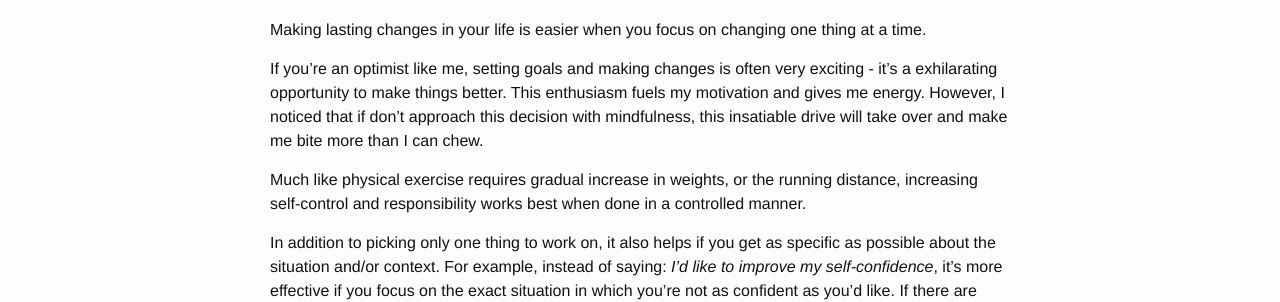
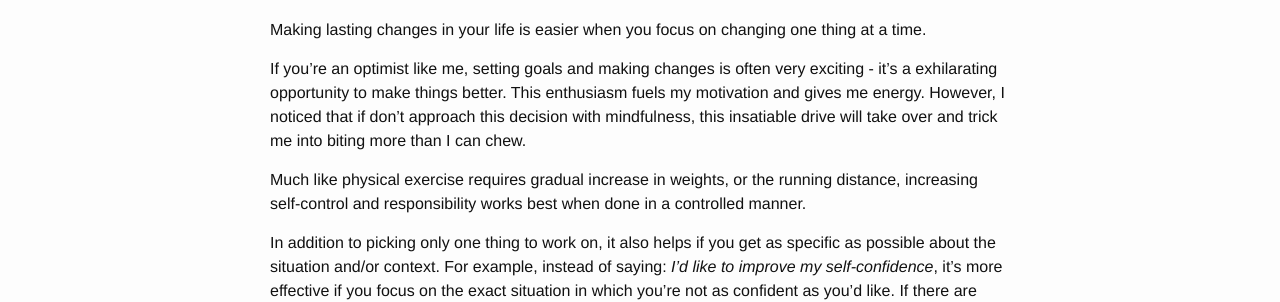
Before and after one commit to milandobrota/milandobrota.github.io, a Jekyll site: the page built from _posts/2016-01-13-one-thing-at-a-time.md, in a window 1280 px wide. Shown: the part 182-484 px from the top of the page. Built offline with Jekyll 4.4.1, drawn with Linux system fonts in a browser that asks for light colours.

```diff
--- a/_posts/2016-01-13-one-thing-at-a-time.md
+++ b/_posts/2016-01-13-one-thing-at-a-time.md
@@ -6,7 +6,7 @@ tags: []
 ---
 Making lasting changes in your life is easier when you focus on changing one thing at a time.
 
-If you're an optimist like me, setting goals and making changes is often very exciting - it's a exhilarating opportunity to make things better. This enthusiasm fuels my motivation and gives me energy. However, I noticed that if don't approach this decision with mindfulness, this insatiable drive will take over and make me bite more than I can chew.
+If you're an optimist like me, setting goals and making changes is often very exciting - it's a exhilarating opportunity to make things better. This enthusiasm fuels my motivation and gives me energy. However, I noticed that if don't approach this decision with mindfulness, this insatiable drive will take over and trick me into biting more than I can chew.
 
 Much like physical exercise requires gradual increase in weights, or the running distance, increasing self-control and responsibility works best when done in a controlled manner.
 
```
Also changed, not shown: _posts/2016-01-20-three-kinds-of-focus.md (added, +14 -0 lines).
